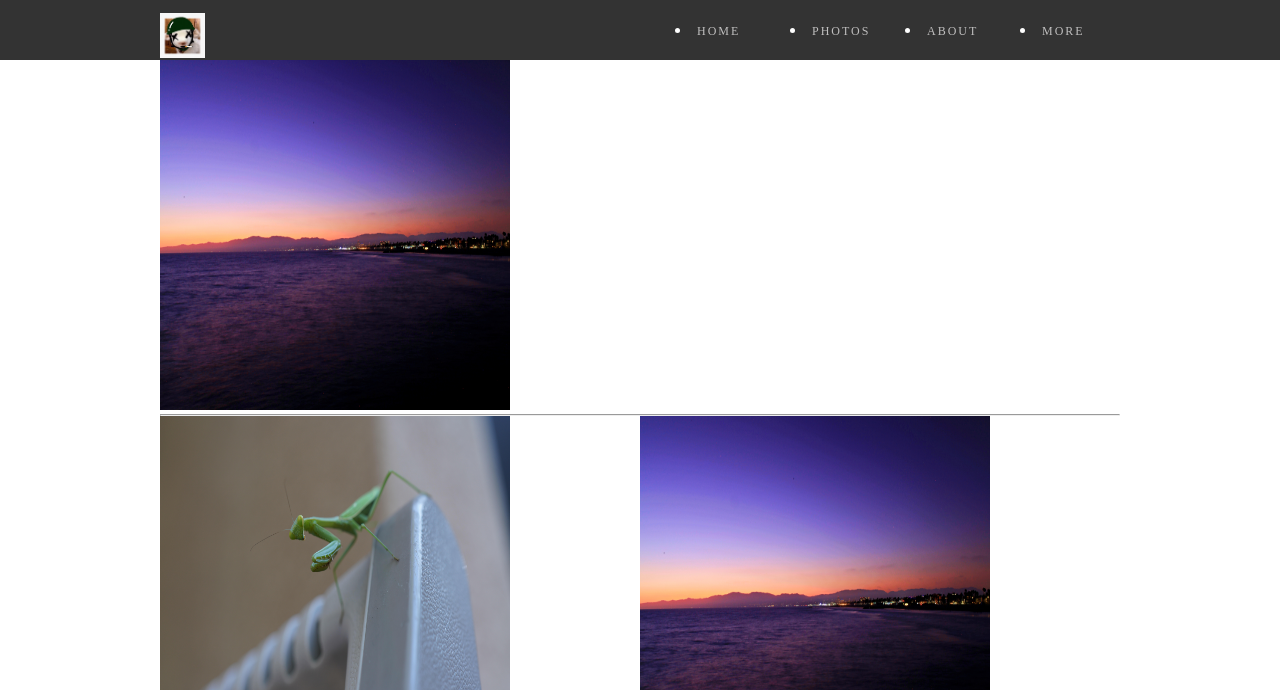
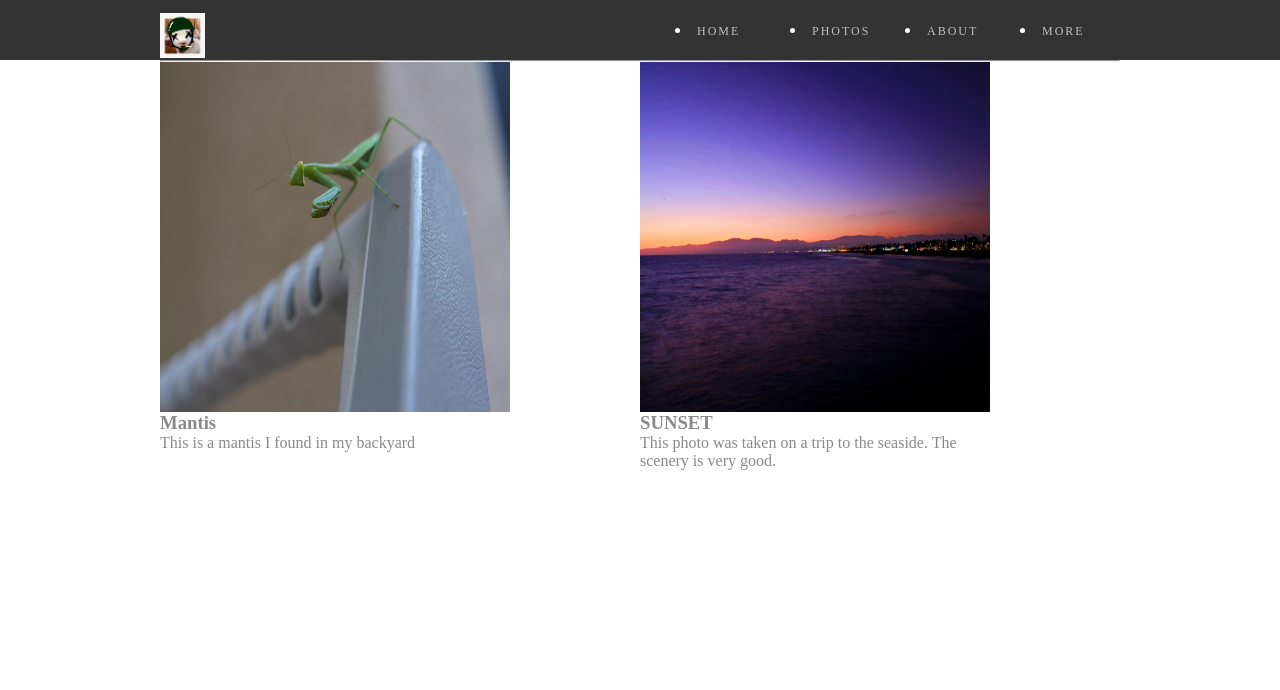
Before and after one commit to JerrryWang-dhs/JerryZCW, a plain HTML site: page about.html in a window 1280 px wide. Shown: the top 690 px of the page. Drawn offline with Linux system fonts and the light colour scheme.

Commit message:
Update about.html

```diff
--- a/about.html
+++ b/about.html
@@ -29,7 +29,6 @@
 
 	<div class="body">
 		<div class="about w">
-			<img src="ye.jpg" alt=""width="350" height="350">
 			<hr>
 			<ul>
 				<li>
```
